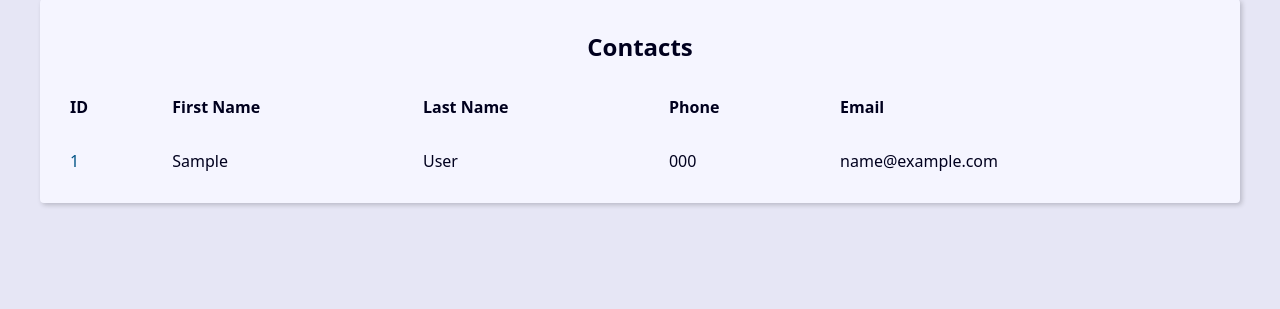
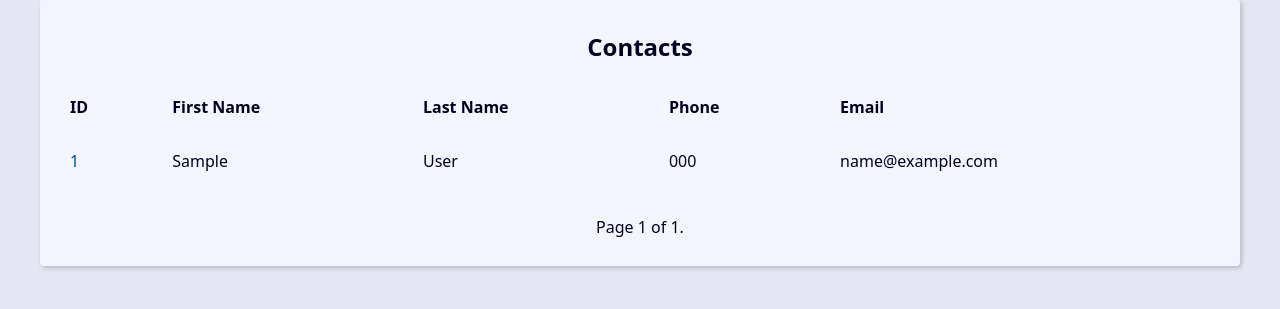
Before and after one commit to devAndreFC/project-agend, a Django app: page / in a window 1280 px wide. Shown: the part 270-579 px from the top of the page. Run offline with Django 4.2, Linux system fonts and the light colour scheme; tables that the repository leaves empty hold one stand-in row (values such as "Sample post").

Commit message:
Adicinado paginação no index e na pesquisa

```diff
--- a/base_templates/global/base.html
+++ b/base_templates/global/base.html
@@ -9,6 +9,7 @@
 
     <main class="content">
         {% block content %}{% endblock %}
+        {% include 'global/partials/_pagination.html' %}
     </main>
 
 
--- /dev/null
+++ b/base_templates/global/partials/_pagination.html
@@ -0,0 +1,19 @@
+{% if page_obj %}
+    <div class="pagination">
+        <span class="step-links">
+            {% if page_obj.has_previous %}
+                <a href="?page=1&q={{ request.GET.q.strip }}">&laquo; first</a>
+                <a href="?page={{ page_obj.previous_page_number }}">previous</a>
+            {% endif %}
+
+            <span class="current">
+                Page {{ page_obj.number }} of {{ page_obj.paginator.num_pages }}.
+            </span>
+
+            {% if page_obj.has_next %}
+                <a href="?page={{ page_obj.next_page_number }}&q={{ request.GET.q.strip }}">next</a>
+                <a href="?page={{ page_obj.paginator.num_pages }}&q={{ request.GET.q.strip }}">last &raquo;</a>
+            {% endif %}
+        </span>
+    </div>
+{% endif %}
--- a/contact/templates/contact/index.html
+++ b/contact/templates/contact/index.html
@@ -1,6 +1,6 @@
 {% extends 'global/base.html' %}
 {% block content %}
-{% if contacts %}
+{% if page_obj %}
     <div class="responsive-table">
         <table class="contacts-table">
             <caption class="table-caption">
@@ -16,7 +16,7 @@
                 </tr>
             </thead>
             <tbody>
-                {% for contact in contacts %}
+                {% for contact in page_obj %}
                     <tr class="table-row">
                         <td class="table-cel">
                             <a
--- a/contact/views/contact_views.py
+++ b/contact/views/contact_views.py
@@ -1,12 +1,16 @@
 from django.shortcuts import render, get_object_or_404, redirect
 from contact.models import Contact
 from django.db.models import Q
+from django.core.paginator import Paginator
 
 
 def index(request):
     contacts = Contact.objects.filter(show=True).order_by('-id')
+    paginator = Paginator(contacts, 10)
+    page_number = request.GET.get("page")
+    page_obj = paginator.get_page(page_number)
     context = {
-        'contacts': contacts,
+        'page_obj': page_obj,
         'site_title': 'Contatos - '
     }
 
@@ -28,8 +32,12 @@ def search(request):
             Q(email__icontains=search_value) |
             Q(phone__icontains=search_value))\
         .order_by('-id')
+    paginator = Paginator(contacts, 10)
+    page_number = request.GET.get("page")
+    page_obj = paginator.get_page(page_number)
+
     context = {
-        'contacts': contacts,
+        'page_obj': page_obj,
         'site_title': 'Search - ',
         'search_value': search_value,
     }
```
